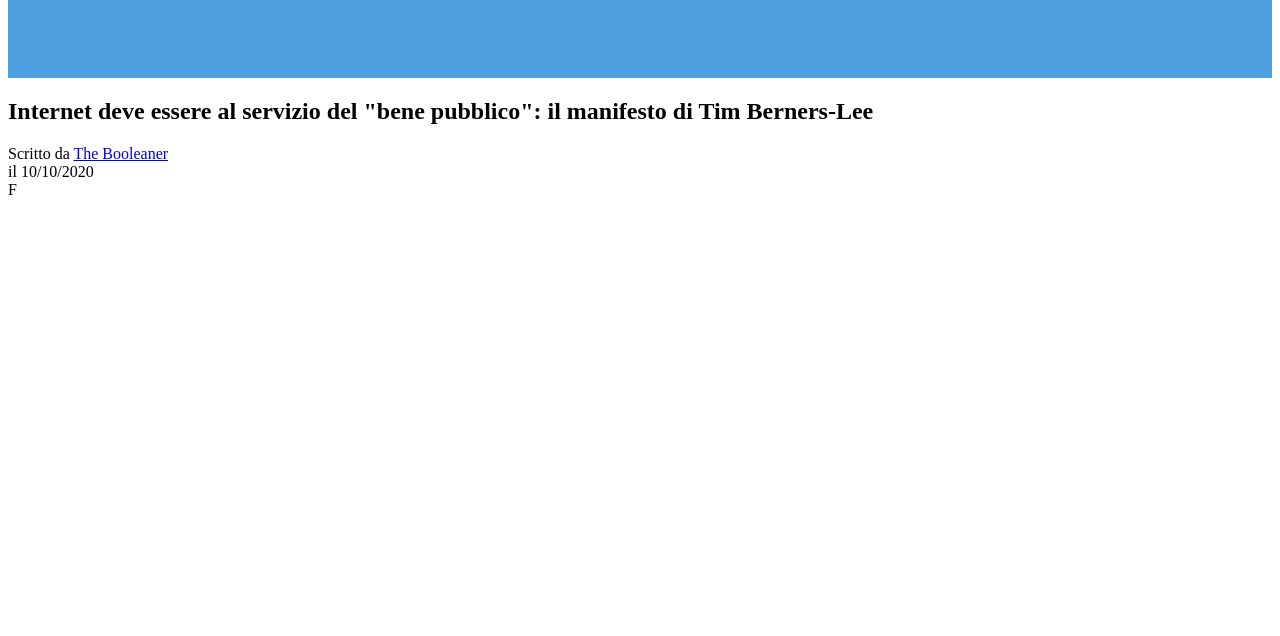
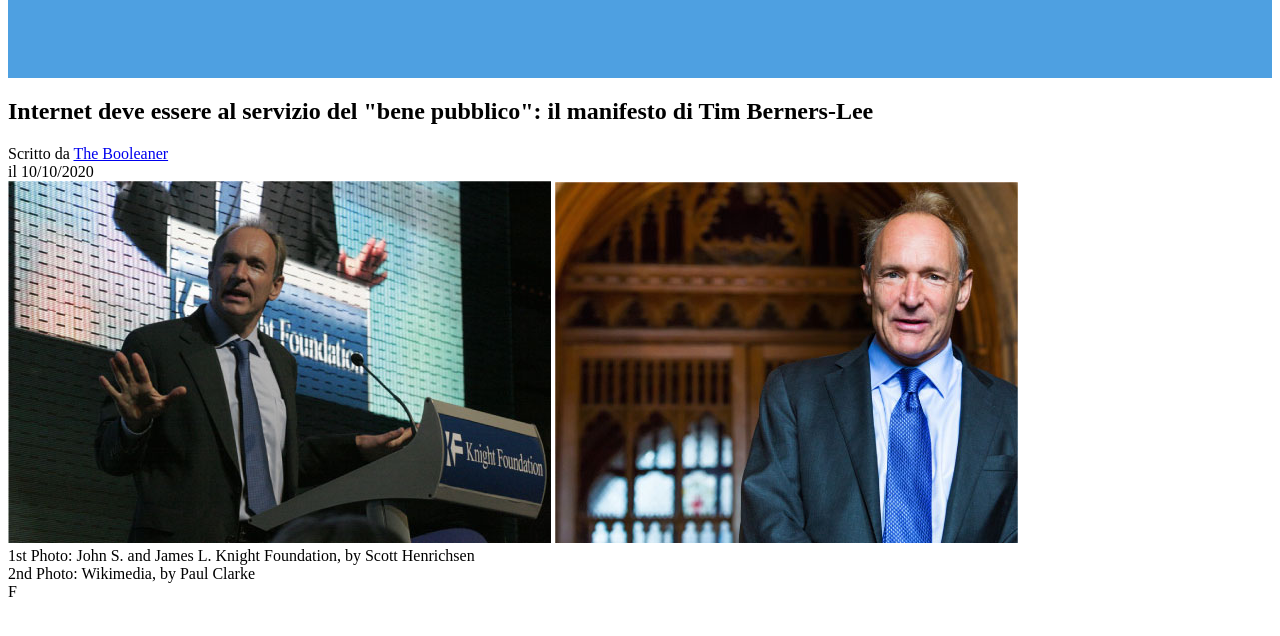
Before and after one commit to luigidibella/html-css-booleaner, a plain HTML site: page index.html in a window 1280 px wide. Shown: the part 130-766 px from the top of the page. Drawn offline with Linux system fonts and the light colour scheme.

Commit message:
[add] section Immagini e descrizione

```diff
--- a/index.html
+++ b/index.html
@@ -31,6 +31,17 @@
       <!-- /Intestazione (autore e date) -->
     </section>
     <!-- /Titolo ed autore -->
+
+    <!-- Immagini e descrizione -->
+    <section class="article-images">
+      <img src="img/tim-1.jpg" alt="Tim Berners-Lee">
+      <img src="img/tim-2.jpg" alt="Tim Berners-Lee">
+      <div class="pic-description">
+          <span>1st Photo: John S. and James L. Knight Foundation, by Scott Henrichsen</span><br>
+          <span>2nd Photo: Wikimedia, by Paul Clarke</span>
+      </div>
+    </section>
+  <!-- /Immagini e descrizione -->
   </main>
   <footer>F</footer>
 </body>
```
